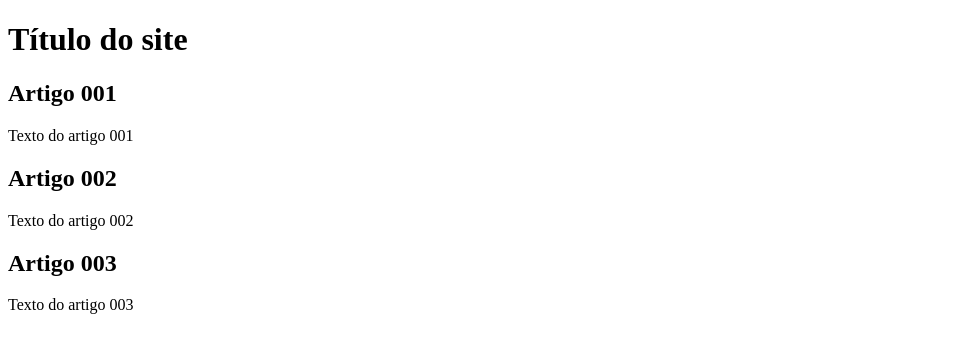
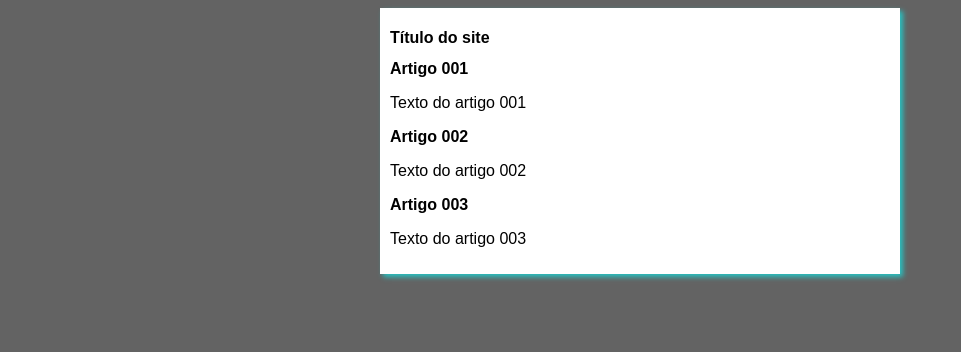
Before and after one commit to henrique-carvalhos/projeto-site, a plain HTML site: page index.html in a window 1280 px wide. Shown: the whole page, without its empty margins (0-961 px from the left). Drawn offline with Linux system fonts and the light colour scheme.

Commit message:
inicie o design

```diff
--- /dev/null
+++ b/estilo/style.css
@@ -0,0 +1,17 @@
+*{
+    font-family: Arial, Helvetica, sans-serif;
+    font-size: 16px;
+}
+
+body {
+    background-color: rgb(99, 99, 99);
+}
+
+main {
+    background-color: white;
+    width: 500px;
+    margin: auto;
+    padding: 10px;
+    box-shadow: 3px 3px 5px rgba(0, 255, 255, 0.61);
+
+}
--- a/index.html
+++ b/index.html
@@ -5,6 +5,7 @@
     <meta http-equiv="X-UA-Compatible" content="IE=edge">
     <meta name="viewport" content="width=device-width, initial-scale=1.0">
     <title>Título do site</title>
+    <link rel="stylesheet" href="estilo/style.css">
 </head>
 <body>
     <main>
```
